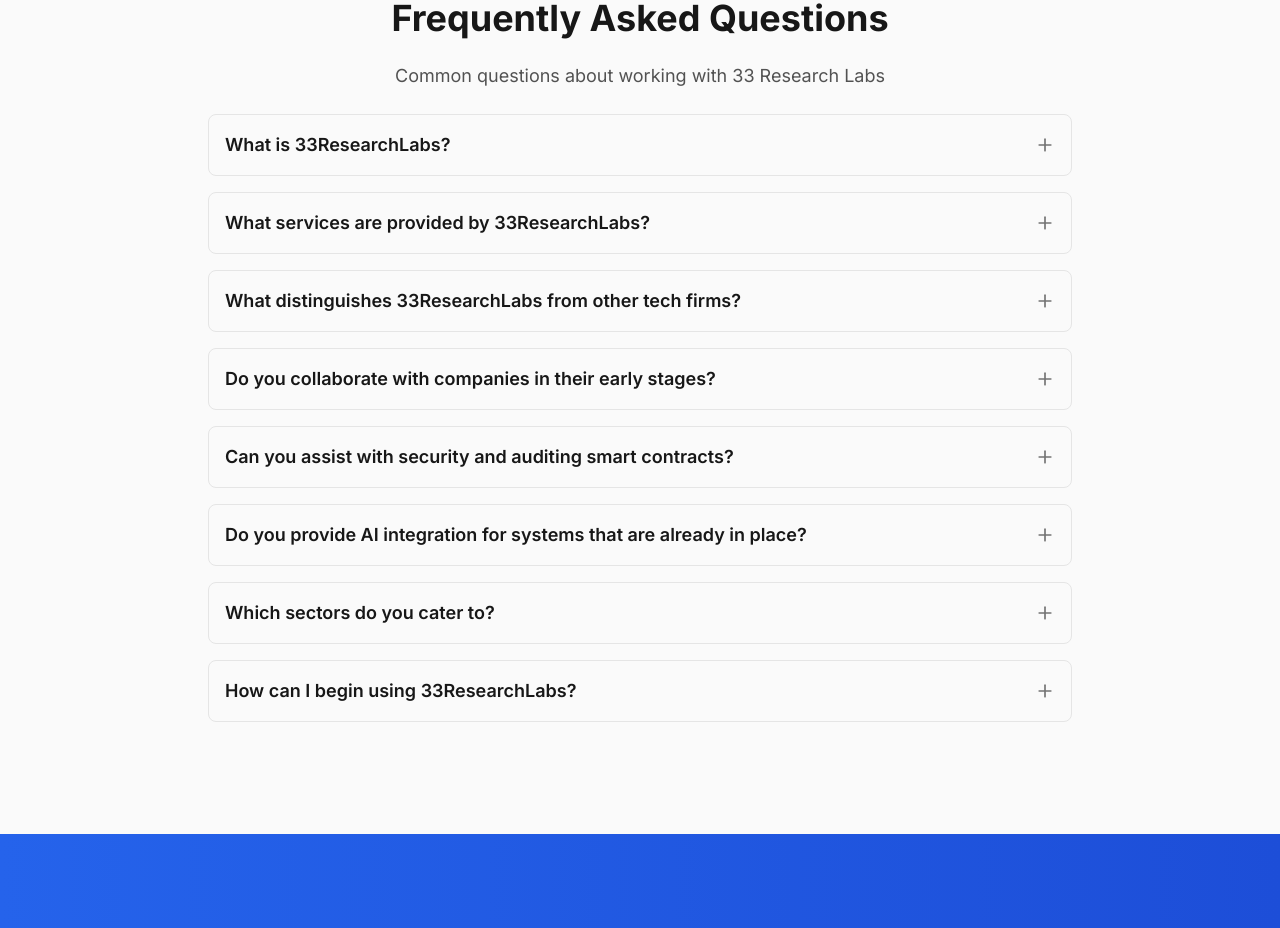
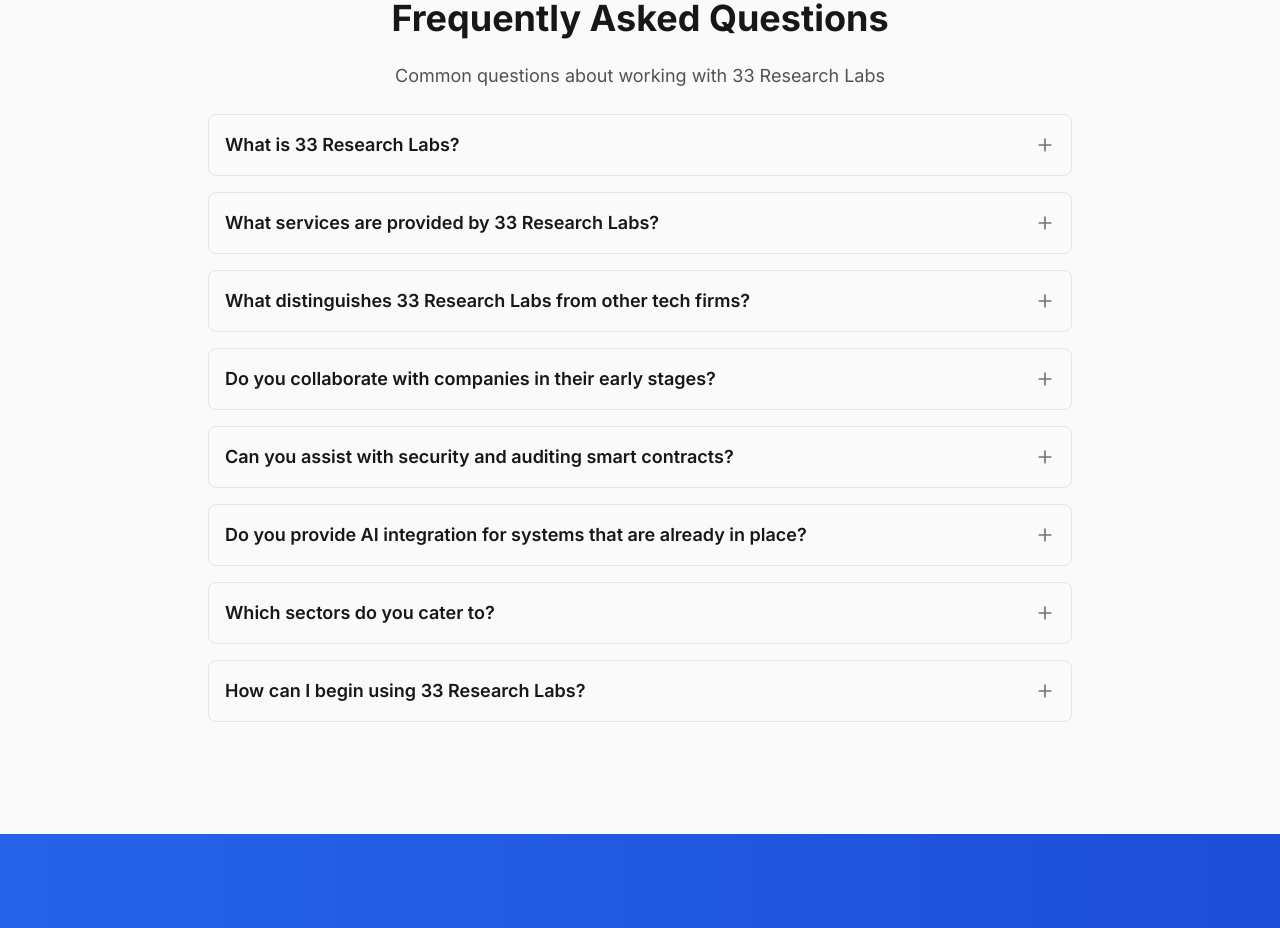
Before and after one commit to 33ResearchLabs/33ResearchLabs, a React (Vite) app in the folder 33ResearchLabs/: page /contact-us in a window 1280 px wide. Shown: the part 1460-2388 px from the top of the page. Built offline with nearby package versions, Linux system fonts and the light colour scheme; no server answers.

Commit message:
fix issue

```diff
--- a/33ResearchLabs/src/data/posts.ts
+++ b/33ResearchLabs/src/data/posts.ts
@@ -122,24 +122,24 @@ export  const posts = [
 
   export const faqs = [
   {
-    question: "What is 33ResearchLabs?",
+    question: "What is 33 Research Labs?",
     answer:
-      "33ResearchLabs is a dominant force in Web3, AI, and crypto development. We offer complete development, marketing, and scalable growth solutions, enabling businesses and startups to confidently innovate.",
+      "33 Research Labs is a dominant force in Web3, AI, and crypto development. We offer complete development, marketing, and scalable growth solutions, enabling businesses and startups to confidently innovate.",
   },
   {
-    question: "What services are provided by 33ResearchLabs?",
+    question: "What services are provided by 33 Research Labs?",
     answer:
       "We provide full-stack Web3 and AI platform development, blockchain integration, smart contract creation, token launch strategy, crypto project marketing, and growth acceleration services in one location.",
   },
   {
-    question: "What distinguishes 33ResearchLabs from other tech firms?",
+    question: "What distinguishes 33 Research Labs from other tech firms?",
     answer:
       "In contrast to conventional businesses, we integrate community development, strategic marketing, and in-depth technological knowledge. Our interdisciplinary team helps close the gap between cutting-edge technology and practical application in the fields of AI and crypto.",
   },
   {
     question: "Do you collaborate with companies in their early stages?",
     answer:
-      "Indeed. Our speciality at 33ResearchLabs is assisting early-stage firms with idea validation, MVP development, and rapid scaling. We can help you whether you need proof-of-concept or go-to-market support.",
+      "Indeed. Our speciality at 33 Research Labs is assisting early-stage firms with idea validation, MVP development, and rapid scaling. We can help you whether you need proof-of-concept or go-to-market support.",
   },
   {
     question: "Can you assist with security and auditing smart contracts?",
@@ -157,7 +157,7 @@ export  const posts = [
       "Numerous industries, including DeFi, NFTs, gaming, fintech, healthcare, logistics, and more, are served by our products. We can create the link if your company wants to use Web3 or AI.",
   },
   {
-    question: "How can I begin using 33ResearchLabs?",
+    question: "How can I begin using 33 Research Labs?",
     answer:
       "You can email us directly or use the form on our website to get in touch with us. Following an initial conversation, we will suggest a customised roadmap to quickly and accurately realise your project.",
   },
```
Also changed, not shown: 1 other file (tests, documents, lock files or other folders).
